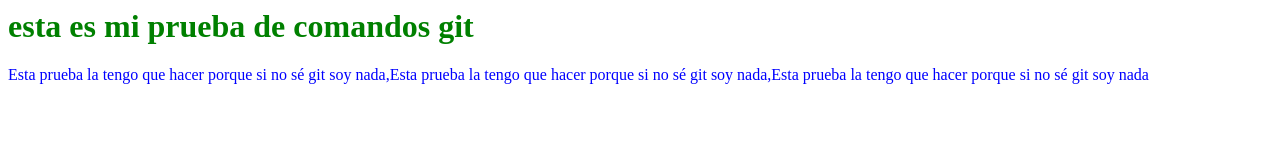
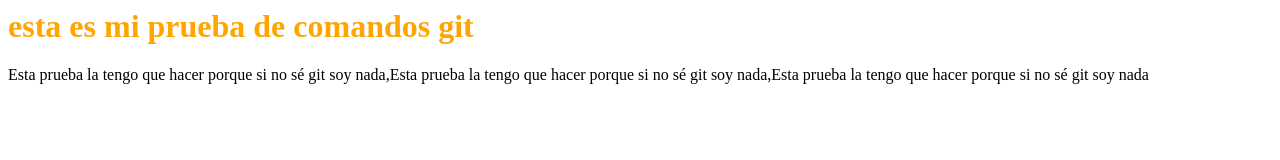
Before and after one commit to sebaale44/certamen1-github, a plain HTML site: page index.html in a window 1280 px wide. Drawn offline with Linux system fonts and the light colour scheme.

Commit message:
fin conflicto

```diff
--- a/css/estilo.css
+++ b/css/estilo.css
@@ -1,7 +1,4 @@
 h1{
-    color:green;
+    color:orange;
     font-weight:bold;
     }
-    p{
-    color:blue
-    }
```
